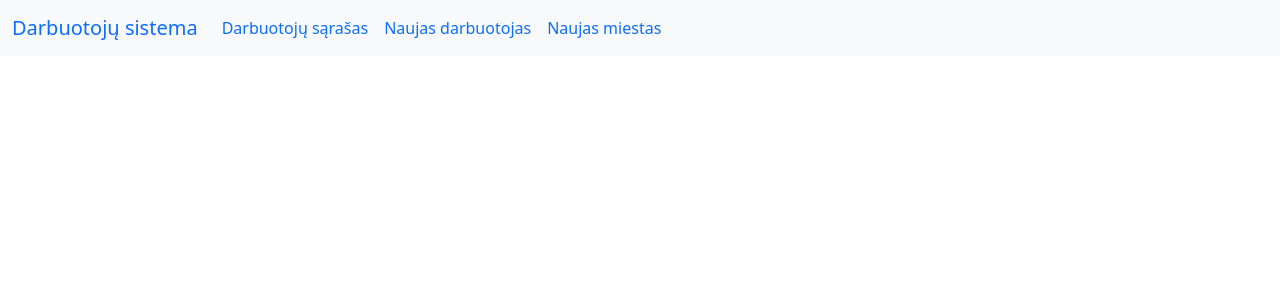
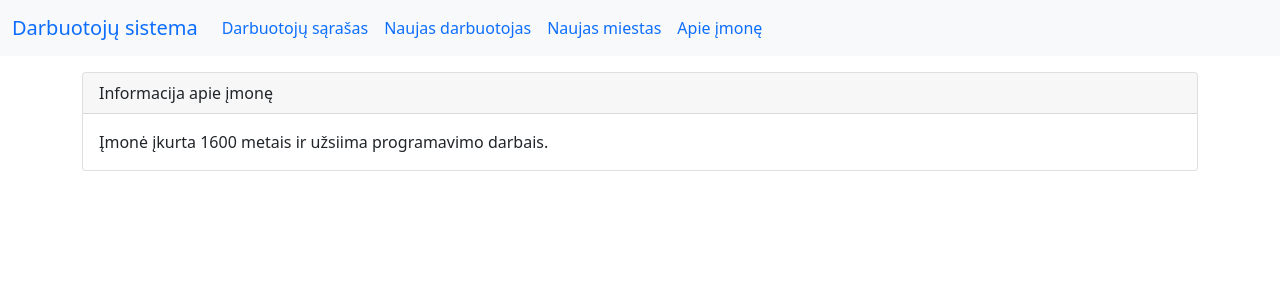
Before and after one commit to GediminasGricius/Darbuotojai202206, an Angular app: page /about in a window 1280 px wide. Before the commit this address led to /. Shown: the top 300 px of the page. Built offline with nearby package versions, Linux system fonts and the light colour scheme.

Commit message:
Moduliai

```diff
--- /dev/null
+++ b/src/app/about/components/about/about.component.html
@@ -0,0 +1,6 @@
+<div class="card">
+    <div class="card-header">Informacija apie įmonę</div>
+    <div class="card-body">
+        Įmonė įkurta 1600 metais ir užsiima programavimo darbais.
+    </div>
+</div>
--- /dev/null
+++ b/src/app/about/components/about/about.component.ts
@@ -0,0 +1,15 @@
+import { Component, OnInit } from '@angular/core';
+
+@Component({
+  selector: 'app-about',
+  templateUrl: './about.component.html',
+  styleUrls: ['./about.component.css']
+})
+export class AboutComponent implements OnInit {
+
+  constructor() { }
+
+  ngOnInit(): void {
+  }
+
+}
--- a/src/app/app-routing.module.ts
+++ b/src/app/app-routing.module.ts
@@ -1,5 +1,6 @@
 import { NgModule } from "@angular/core";
 import { RouterModule, Routes } from "@angular/router";
+import { AboutComponent } from "./about/components/about/about.component";
 import { CityAddComponent } from "./components/city-add/city-add.component";
 import { EmployeeDetailsComponent } from "./components/employee-details/employee-details.component";
 import { EmployeeListComponent } from "./components/employee-list/employee-list.component";
@@ -8,8 +9,7 @@ import { EmpoyeeNewComponent } from "./components/empoyee-new/empoyee-new.compon
 const routes:Routes=[
     {path:'', component:EmployeeListComponent},
     {path:'employee/:id', component:EmployeeDetailsComponent},
-    {path:'employeeAdd', component:EmpoyeeNewComponent},
-    {path:'cityAdd', component:CityAddComponent}
+    {path:'employeeAdd', component:EmpoyeeNewComponent}
 ];
 
 @NgModule({
--- a/src/app/components/employee-list/employee-list.component.html
+++ b/src/app/components/employee-list/employee-list.component.html
@@ -9,7 +9,9 @@
             <option value="2">Moterys</option>
         </select>
     </div>
-
+    <input
+  type="checkbox"
+  [(ngModel)]="pasirinktas" (change)="filter2()">
 </div>
 <div class="row">
     <app-employee-item *ngFor="let employee of employeesDisplay" class="col-lg-3 col-md-4" [employee]="employee"></app-employee-item>
--- a/src/app/components/employee-list/employee-list.component.ts
+++ b/src/app/components/employee-list/employee-list.component.ts
@@ -1,6 +1,7 @@
 import { Component, OnInit } from '@angular/core';
 import { Employee } from 'src/app/models/employee';
 import { EmployeeService } from 'src/app/services/employee.service';
+
 
 @Component({
   selector: 'app-employee-list',
@@ -12,6 +13,7 @@ export class EmployeeListComponent implements OnInit {
   public employees:Employee[]=[];
   public employeesDisplay:Employee[]=[];
   public filterGender:number=0;
+  public pasirinktas=false;
 
   constructor(private employeeService:EmployeeService) { }
 
@@ -44,6 +46,8 @@ export class EmployeeListComponent implements OnInit {
     this.filterEmpoyees();
   }
 
-
+  public filter2(){
+    console.log(this.pasirinktas)
+  }
 
 }
--- a/src/app/components/navigation/navigation.component.html
+++ b/src/app/components/navigation/navigation.component.html
@@ -15,6 +15,9 @@
           <li class="nav-item">
             <a class="nav-link"  routerLink="/cityAdd">Naujas miestas</a>
           </li>
+          <li class="nav-item">
+            <a href="" class="nav-link" routerLink="/about">Apie įmonę</a>
+          </li>
 
         </ul>
       </div>
```
Also changed, not shown: src/app/about/about.module.ts (added, +25 -0 lines), src/app/app.module.ts (+6 -4 lines), src/app/cities/cities.module.ts (added, +21 -0 lines), src/app/about/components/about/about.component.css (added), 1 other file (tests, documents, lock files or other folders).
